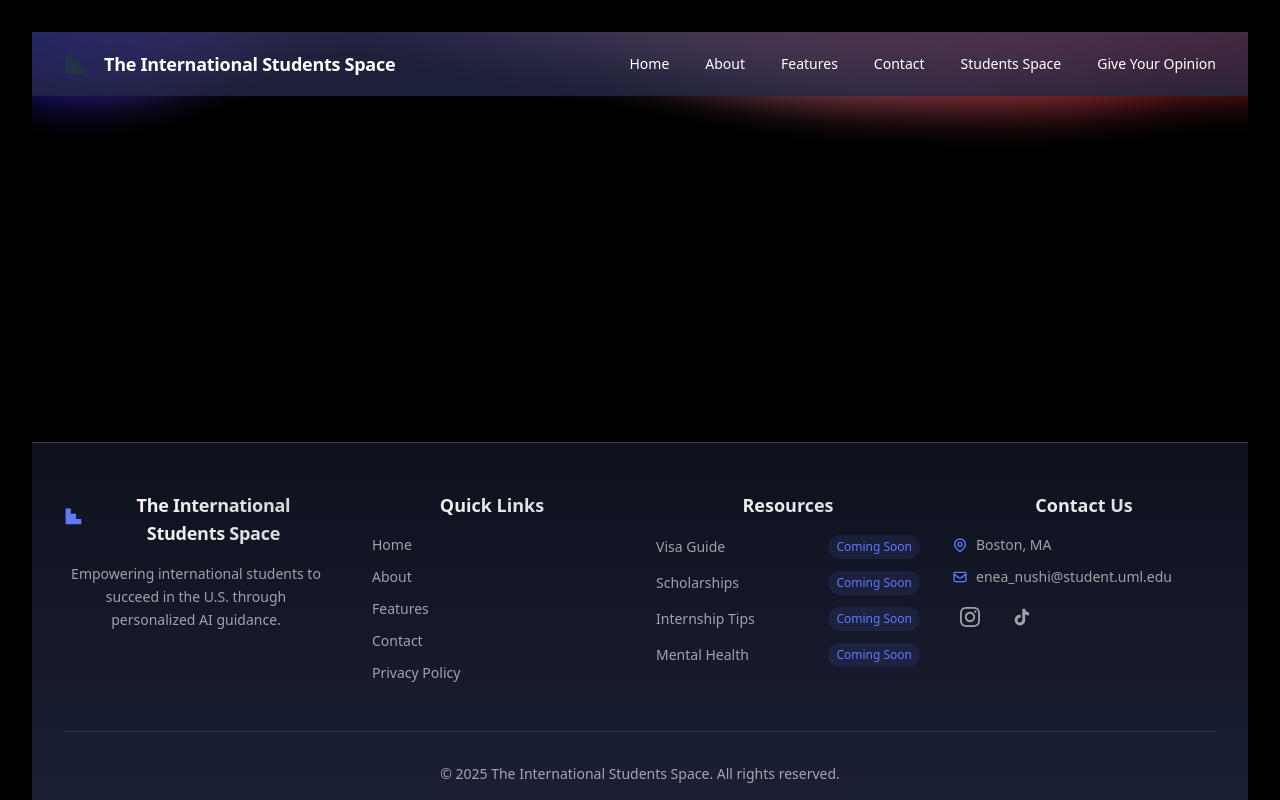
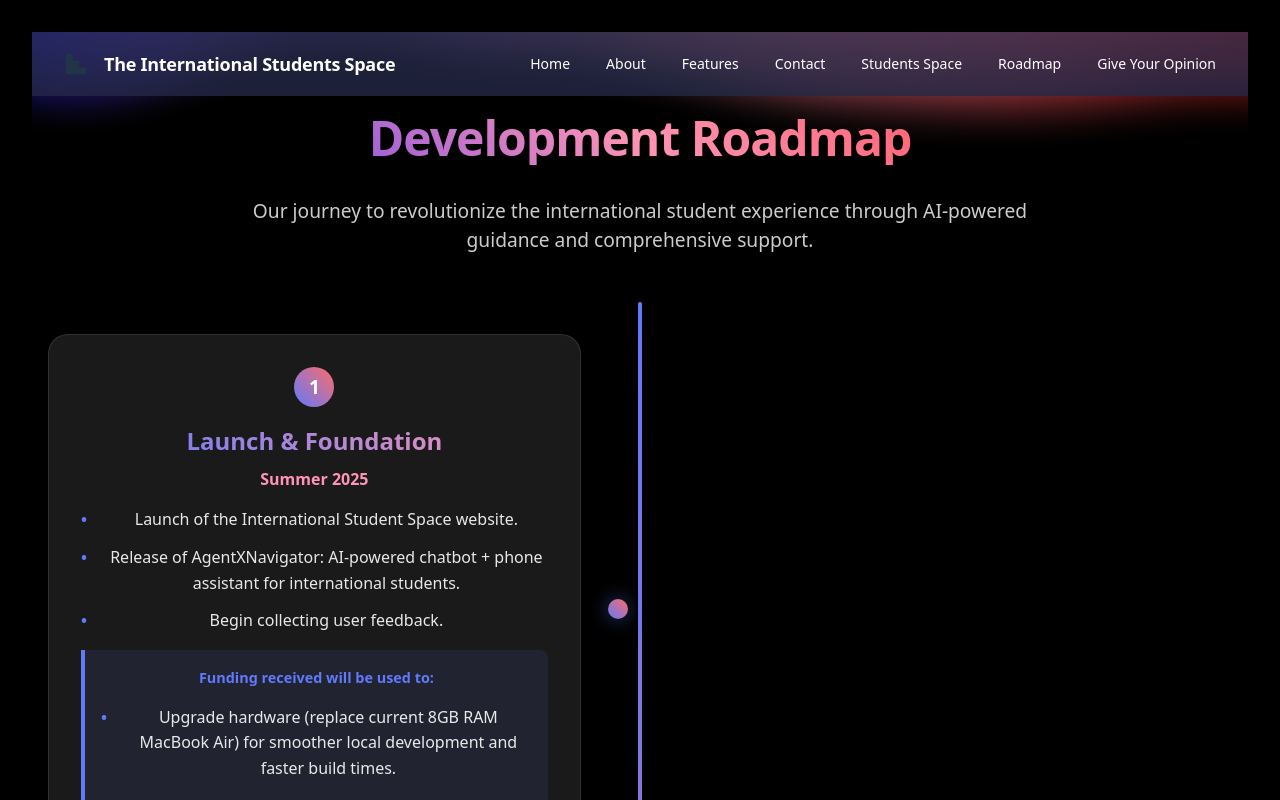
Before and after one commit to eneanushi/international-students-space, a React (Vite) app: page /roadmap in a window 1280 px wide. Shown: the top 800 px of the page. Built offline with nearby package versions, Linux system fonts and the light colour scheme.

Commit message:
roadmap added

```diff
--- a/src/App.tsx
+++ b/src/App.tsx
@@ -16,6 +16,7 @@ import Footer from './components/Footer';
 import Space from './components/Space';
 import PrivacyPolicy from './components/PrivacyPolicy';
 import ConsentModal from './components/ConsentModal';
+import Roadmap from './components/Roadmap';
 
 function Home() {
   const [showConsentModal, setShowConsentModal] = useState(true); // Show immediately
@@ -81,6 +82,7 @@ function App() {
               <Route path="/contact" element={<Contact />} />
               <Route path="/space" element={<Space />} />
               <Route path="/privacy" element={<PrivacyPolicy />} />
+              <Route path="/roadmap" element={<Roadmap />} />
             </Routes>
           </main>
           <Footer />
--- a/src/components/Contact.tsx
+++ b/src/components/Contact.tsx
@@ -189,8 +189,8 @@ const Contact: React.FC = () => {
             animate={{ opacity: 1, y: 0 }}
             transition={{ duration: 0.6, delay: 0.4 }}
           >
-            <h3>Email</h3>
-            <p>enea_nushi@student.uml.edu</p>
+            <h3>Agent Phone Number</h3>
+            <p>Coming Soon</p>
           </ContactCard>
 
           <ContactCard
--- a/src/components/Footer.tsx
+++ b/src/components/Footer.tsx
@@ -54,9 +54,14 @@ const Footer = () => {
             <h3 className="text-lg font-semibold mb-4 bg-gradient-to-r from-white to-white/80 bg-clip-text text-transparent">Resources</h3>
             <ul className="space-y-3">
               {['Visa Guide', 'Scholarships', 'Internship Tips', 'Mental Health'].map((item) => (
-                <li key={item} className="flex items-center justify-between">
-                  <span className="text-white/60 text-sm">{item}</span>
-                  <span className="text-xs px-2 py-1 rounded-full bg-[#607afb]/10 text-[#607afb]">Coming Soon</span>
+                <li key={item}>
+                  <Link
+                    to="/space"
+                    className="text-white/60 hover:text-[#607afb] transition-colors text-sm flex items-center gap-2 group"
+                  >
+                    <span className="w-1 h-1 rounded-full bg-[#607afb] opacity-0 group-hover:opacity-100 transition-opacity"></span>
+                    {item}
+                  </Link>
                 </li>
               ))}
             </ul>
--- a/src/components/Header.tsx
+++ b/src/components/Header.tsx
@@ -24,6 +24,7 @@ export default function Header() {
             <Link to="/features" className="text-white text-sm font-medium hover:text-[#607afb] transition-colors">Features</Link>
             <Link to="/contact" className="text-white text-sm font-medium hover:text-[#607afb] transition-colors">Contact</Link>
             <Link to="/space" className="text-white text-sm font-medium hover:text-[#607afb] transition-colors">Students Space</Link>
+            <Link to="/roadmap" className="text-white text-sm font-medium hover:text-[#607afb] transition-colors">Roadmap</Link>
             <a
               href="https://docs.google.com/forms/d/e/1FAIpQLSf-wjxSr_W28XG-Y9XRfsqyTvxv7vSemHjHkK6SJ7B492JQrA/viewform?usp=header"
               target="_blank"
@@ -58,6 +59,7 @@ export default function Header() {
               <Link to="/features" className="block px-3 py-2 text-white text-sm font-medium hover:text-[#607afb] transition-colors">Features</Link>
               <Link to="/contact" className="block px-3 py-2 text-white text-sm font-medium hover:text-[#607afb] transition-colors">Contact</Link>
               <Link to="/space" className="block px-3 py-2 text-white text-sm font-medium hover:text-[#607afb] transition-colors">Students Space</Link>
+              <Link to="/roadmap" className="block px-3 py-2 text-white text-sm font-medium hover:text-[#607afb] transition-colors">Roadmap</Link>
               <a
                 href="https://docs.google.com/forms/d/e/1FAIpQLSf-wjxSr_W28XG-Y9XRfsqyTvxv7vSemHjHkK6SJ7B492JQrA/viewform?usp=header"
                 target="_blank"
--- /dev/null
+++ b/src/components/Roadmap.tsx
@@ -0,0 +1,386 @@
+import React, { useEffect } from 'react';
+import { motion } from 'framer-motion';
+import styled from '@emotion/styled';
+
+const RoadmapContainer = styled.div`
+  min-height: 100vh;
+  width: 100%;
+  background: transparent;
+  color: rgba(255, 255, 255, 0.87);
+  padding: 1rem;
+  position: relative;
+  overflow: hidden;
+  z-index: 1;
+
+  @media (max-width: 640px) {
+    padding: 0.5rem;
+  }
+`;
+
+const Title = styled(motion.h1)`
+  font-size: 3rem;
+  margin-bottom: 2rem;
+  background: linear-gradient(45deg, #3A29FF, #FF94B4, #FF3232);
+  -webkit-background-clip: text;
+  -webkit-text-fill-color: transparent;
+  text-align: center;
+  font-weight: 800;
+  letter-spacing: -0.02em;
+
+  @media (max-width: 768px) {
+    font-size: 2.5rem;
+    margin-bottom: 1.5rem;
+  }
+
+  @media (max-width: 480px) {
+    font-size: 2rem;
+    margin-bottom: 1rem;
+  }
+`;
+
+const Subtitle = styled(motion.p)`
+  font-size: 1.2rem;
+  text-align: center;
+  color: rgba(255, 255, 255, 0.8);
+  margin-bottom: 3rem;
+  max-width: 800px;
+  margin-left: auto;
+  margin-right: auto;
+
+  @media (max-width: 768px) {
+    font-size: 1rem;
+    margin-bottom: 2rem;
+  }
+
+  @media (max-width: 480px) {
+    font-size: 0.9rem;
+    margin-bottom: 1.5rem;
+  }
+`;
+
+const TimelineContainer = styled.div`
+  max-width: 1200px;
+  margin: 0 auto;
+  position: relative;
+`;
+
+const Timeline = styled.div`
+  position: relative;
+  padding: 2rem 0;
+
+  &::before {
+    content: '';
+    position: absolute;
+    left: 50%;
+    top: 0;
+    bottom: 0;
+    width: 4px;
+    background: linear-gradient(180deg, #607afb, #ff6b6b);
+    transform: translateX(-50%);
+    border-radius: 2px;
+
+    @media (max-width: 768px) {
+      left: 2rem;
+      transform: none;
+    }
+  }
+`;
+
+const PhaseCard = styled(motion.div)`
+  position: relative;
+  margin-bottom: 3rem;
+  width: 45%;
+  background: rgba(255, 255, 255, 0.1);
+  backdrop-filter: blur(10px);
+  border-radius: 20px;
+  padding: 2rem;
+  border: 1px solid rgba(255, 255, 255, 0.1);
+  box-shadow: 0 8px 32px rgba(0, 0, 0, 0.1);
+
+  @media (max-width: 768px) {
+    width: calc(100% - 4rem);
+    margin-left: 4rem;
+    padding: 1.5rem;
+  }
+
+  @media (max-width: 480px) {
+    padding: 1rem;
+    margin-bottom: 2rem;
+  }
+
+  &:nth-child(odd) {
+    margin-left: 0;
+    margin-right: auto;
+
+    @media (max-width: 768px) {
+      margin-left: 4rem;
+      margin-right: 0;
+    }
+  }
+
+  &:nth-child(even) {
+    margin-left: auto;
+    margin-right: 0;
+
+    @media (max-width: 768px) {
+      margin-left: 4rem;
+      margin-right: 0;
+    }
+  }
+
+  &::before {
+    content: '';
+    position: absolute;
+    top: 50%;
+    width: 20px;
+    height: 20px;
+    background: linear-gradient(45deg, #607afb, #ff6b6b);
+    border-radius: 50%;
+    transform: translateY(-50%);
+    box-shadow: 0 0 20px rgba(96, 122, 251, 0.5);
+
+    @media (max-width: 768px) {
+      left: -3rem;
+      transform: translateY(-50%);
+    }
+  }
+
+  &:nth-child(odd)::before {
+    right: -3rem;
+
+    @media (max-width: 768px) {
+      right: auto;
+      left: -3rem;
+    }
+  }
+
+  &:nth-child(even)::before {
+    left: -3rem;
+
+    @media (max-width: 768px) {
+      left: -3rem;
+    }
+  }
+`;
+
+const PhaseNumber = styled.div`
+  display: inline-flex;
+  align-items: center;
+  justify-content: center;
+  width: 40px;
+  height: 40px;
+  background: linear-gradient(45deg, #607afb, #ff6b6b);
+  border-radius: 50%;
+  color: white;
+  font-weight: bold;
+  font-size: 1.2rem;
+  margin-bottom: 1rem;
+
+  @media (max-width: 480px) {
+    width: 35px;
+    height: 35px;
+    font-size: 1rem;
+  }
+`;
+
+const PhaseTitle = styled.h2`
+  font-size: 1.5rem;
+  font-weight: 700;
+  margin-bottom: 0.5rem;
+  background: linear-gradient(45deg, #607afb, #FF94B4);
+  -webkit-background-clip: text;
+  -webkit-text-fill-color: transparent;
+
+  @media (max-width: 480px) {
+    font-size: 1.25rem;
+  }
+`;
+
+const PhasePeriod = styled.p`
+  font-size: 1rem;
+  color: #FF94B4;
+  font-weight: 600;
+  margin-bottom: 1rem;
+
+  @media (max-width: 480px) {
+    font-size: 0.9rem;
+  }
+`;
+
+const PhaseContent = styled.div`
+  color: rgba(255, 255, 255, 0.9);
+  line-height: 1.6;
+
+  @media (max-width: 480px) {
+    font-size: 0.9rem;
+    line-height: 1.5;
+  }
+`;
+
+const PhaseList = styled.ul`
+  list-style: none;
+  padding: 0;
+  margin: 1rem 0;
+`;
+
+const PhaseListItem = styled.li`
+  position: relative;
+  padding-left: 1.5rem;
+  margin-bottom: 0.75rem;
+
+  &::before {
+    content: '•';
+    position: absolute;
+    left: 0;
+    color: #607afb;
+    font-weight: bold;
+  }
+`;
+
+const FundingSection = styled.div`
+  background: rgba(96, 122, 251, 0.1);
+  border-left: 4px solid #607afb;
+  padding: 1rem;
+  border-radius: 0 8px 8px 0;
+  margin-top: 1rem;
+
+  @media (max-width: 480px) {
+    padding: 0.75rem;
+  }
+`;
+
+const FundingTitle = styled.h4`
+  color: #607afb;
+  font-weight: 600;
+  margin-bottom: 0.5rem;
+  font-size: 0.9rem;
+
+  @media (max-width: 480px) {
+    font-size: 0.8rem;
+  }
+`;
+
+const Roadmap: React.FC = () => {
+  useEffect(() => {
+    // Ensure the component is properly mounted and visible
+    console.log('Roadmap component mounted');
+
+    // Scroll to top when component mounts
+    window.scrollTo(0, 0);
+  }, []);
+
+  const phases = [
+    {
+      number: 1,
+      title: "Launch & Foundation",
+      period: "Summer 2025",
+      content: [
+        "Launch of the International Student Space website.",
+        "Release of AgentXNavigator: AI-powered chatbot + phone assistant for international students.",
+        "Begin collecting user feedback."
+      ],
+      funding: [
+        "Upgrade hardware (replace current 8GB RAM MacBook Air) for smoother local development and faster build times.",
+        "Cover initial cloud/API costs."
+      ]
+    },
+    {
+      number: 2,
+      title: "UI/UX & Backend Development",
+      period: "Fall 2025",
+      content: [
+        "Design and begin building the mobile application (iOS + Android).",
+        "Expand chatbot knowledge with more school-specific data (CPT/OPT, housing, mental health, etc.).",
+        "Integrate 3D AI agent models for personalization inside the app.",
+        "Beta-testing of new features on the web platform."
+      ]
+    },
+    {
+      number: 3,
+      title: "Mobile App Testing & Deployment",
+      period: "Winter 2026",
+      content: [
+        "January 2026: Launch mobile app (test mode) for students to start using key features.",
+        "AI phone agent integrated into the app.",
+        "Internal bug tracking + feedback loop from selected users.",
+        "Continue improving server response times and UI responsiveness.",
+        "Launching a community platform similar to Reddit, designed specifically for international students to post their concerns, share experiences, and receive advice from others who have faced similar situations."
+      ]
+    },
+    {
+      number: 4,
+      title: "Public Scaling & Feature Expansion",
+      period: "Spring–Summer 2026",
+      content: [
+        "Open mobile app to all Massachusetts international students.",
+        "Launch roadmap-style UI tree with 3D visual progression.",
+        "Develop smart scheduling assistant for CPT, OPT deadlines, and reminders.",
+        "Begin exploring partnerships with universities and international offices.",
+        "Prepare for potential investor/demo day presentations with product traction and data."
+      ]
+    }
+  ];
+
+  return (
+    <RoadmapContainer>
+      <Title
+        initial={{ opacity: 0, y: -20 }}
+        animate={{ opacity: 1, y: 0 }}
+        transition={{ duration: 0.8 }}
+      >
+        Development Roadmap
+      </Title>
+
+      <Subtitle
+        initial={{ opacity: 0, y: -20 }}
+        animate={{ opacity: 1, y: 0 }}
+        transition={{ duration: 0.8, delay: 0.2 }}
+      >
+        Our journey to revolutionize the international student experience through AI-powered guidance and comprehensive support.
+      </Subtitle>
+
+      <TimelineContainer>
+        <Timeline>
+          {phases.map((phase, index) => (
+            <PhaseCard
+              key={phase.number}
+              initial={{ opacity: 0, x: index % 2 === 0 ? -50 : 50 }}
+              animate={{ opacity: 1, x: 0 }}
+              transition={{ duration: 0.8, delay: index * 0.2 }}
+              whileHover={{ scale: 1.02 }}
+            >
+              <PhaseNumber>{phase.number}</PhaseNumber>
+              <PhaseTitle>{phase.title}</PhaseTitle>
+              <PhasePeriod>{phase.period}</PhasePeriod>
+
+              <PhaseContent>
+                <PhaseList>
+                  {phase.content.map((item, itemIndex) => (
+                    <PhaseListItem key={itemIndex}>
+                      {item}
+                    </PhaseListItem>
+                  ))}
+                </PhaseList>
+
+                {phase.funding && (
+                  <FundingSection>
+                    <FundingTitle>Funding received will be used to:</FundingTitle>
+                    <PhaseList>
+                      {phase.funding.map((item, itemIndex) => (
+                        <PhaseListItem key={itemIndex}>
+                          {item}
+                        </PhaseListItem>
+                      ))}
+                    </PhaseList>
+                  </FundingSection>
+                )}
+              </PhaseContent>
+            </PhaseCard>
+          ))}
+        </Timeline>
+      </TimelineContainer>
+    </RoadmapContainer>
+  );
+};
+
+export default Roadmap;
```
